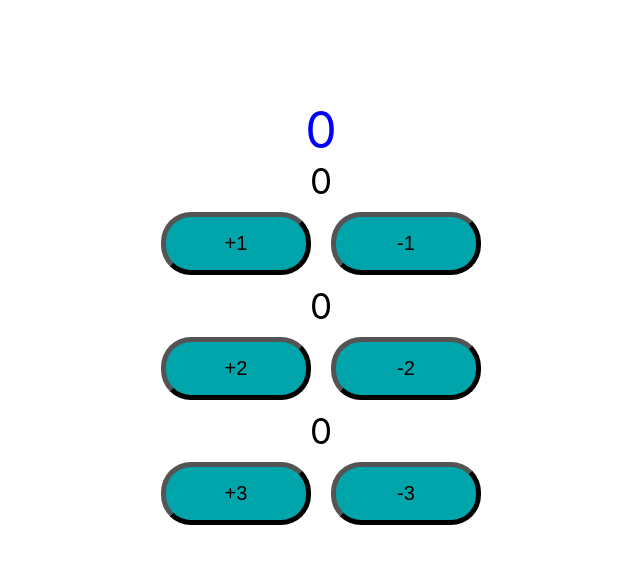
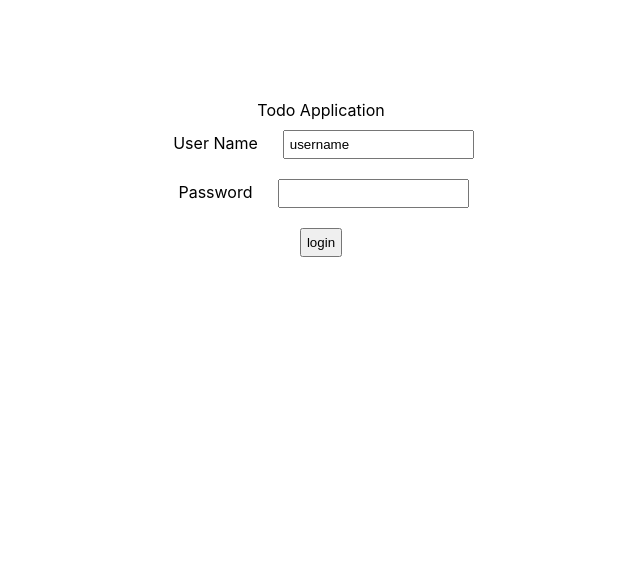
Before and after one commit to OmerFarukKanmaz/asd, a React (Create React App) app: page / in a window 1280 px wide. Shown: the top 564 px of the page, without its empty margins (319-959 px from the left). Built offline with nearby package versions, Linux system fonts and the light colour scheme.

Commit message:
todo app e gecildi

```diff
--- a/src/App.js
+++ b/src/App.js
@@ -1,10 +1,10 @@
 import './App.css';
-import Counter from './components/counter/Counter';
+import TodoApp from './components/todo/TodoApp'
 
 function App() {
   return (
     <div className="App">
-      <Counter />
+      <TodoApp />
     </div>
   );
 }
--- a/src/components/counter/Counter.css
+++ b/src/components/counter/Counter.css
@@ -1,11 +1,11 @@
 .counterButton {
     font-size: 20px;
     background-color: #00a5ab;
-    width: 150px;
+    width: 130px;
     margin: 10px;
     color: black;
     padding: 15px;
-    border-radius: 30px;
+    border-radius: 20px;
     border-color: black;
     border-width: 5px;
 }
@@ -20,3 +20,15 @@
     color: blue;
     padding: 40px;
 }
+
+.resetButton {
+    font-size: 20px;
+    background-color: #00ab25;
+    width: 150px;
+    margin: 10px;
+    color: black;
+    padding: 15px;
+    border-radius: 30px;
+    border-color: black;
+    border-width: 5px;
+}
--- a/src/components/counter/Counter.jsx
+++ b/src/components/counter/Counter.jsx
@@ -1,6 +1,6 @@
 import { useState } from 'react'
-import { PropTypes } from 'prop-types';
 import './Counter.css'
+import CounterButton from './Counterbutton'
 
 export default function Counter() {
 
@@ -12,7 +12,10 @@
 
     function decrement(by) {
         setCount(count - by)
+    }
 
+    function resetCounter() {
+        setCount(0)
     }
 
     return (
@@ -21,42 +24,9 @@
             <CounterButton by={1} increment={increment} decrement={decrement} />
             <CounterButton by={2} increment={increment} decrement={decrement} />
             <CounterButton by={3} increment={increment} decrement={decrement} />
+            <button className="resetButton"
+                onClick={resetCounter}
+            >Reset</button>
         </>
     )
 }
-
-function CounterButton({ by, increment, decrement }) {
-
-    const [count, setCount] = useState(0)
-
-    function incrementCounterFunction() {
-        setCount(count + by)
-        increment(by)
-    }
-    function decrementCounterFunction() {
-        setCount(count - by)
-        decrement(by)
-    }
-
-    return (
-        <div className="Counter">
-            <span className="count">{count}</span>
-            <div>
-                <button className="counterButton"
-                    onClick={incrementCounterFunction}
-                >+{by}</button>
-
-                <button className="counterButton"
-                    onClick={decrementCounterFunction}
-                >-{by}</button>
-            </div>
-        </div>
-    )
-}
-CounterButton.protoType = {
-    by: PropTypes.number
-}
-
-CounterButton.defaultProps = {
-    by: 5
-};
--- /dev/null
+++ b/src/components/counter/Counterbutton.jsx
@@ -0,0 +1,26 @@
+import { PropTypes } from 'prop-types';
+import { useState } from 'react'
+
+export default function CounterButton({ by, increment, decrement }) {
+
+    return (
+        <div className="Counter">
+            <div>
+                <button className="counterButton"
+                    onClick={() => increment(by)}
+                >+{by}</button>
+
+                <button className="counterButton"
+                    onClick={() => decrement(by)}
+                >-{by}</button>
+            </div>
+        </div>
+    )
+}
+CounterButton.protoType = {
+    by: PropTypes.number
+}
+
+CounterButton.defaultProps = {
+    by: 5
+};
--- /dev/null
+++ b/src/components/todo/TodoApp.css
@@ -0,0 +1,6 @@
+label,
+input,
+button {
+    margin: 10px;
+    padding: 5px;
+}
--- /dev/null
+++ b/src/components/todo/TodoApp.jsx
@@ -0,0 +1,37 @@
+import './TodoApp.css'
+
+export default function TodoApp() {
+    return (
+        <div className="TodoApp">
+            Todo Application
+            <LoginComponent />
+        </div>
+    )
+}
+
+function LoginComponent() {
+    return (
+        <div className="Login">
+            <div className="LoginForm">
+                <div>
+                    <label>User Name</label>
+                    <input type="text" name="username" value="username" />
+                </div>
+                <div>
+                    <label>Password</label>
+                    <input type="password" name="password" />
+                </div>
+                <div>
+                    <button type="button" name="login">login</button>
+                </div>
+            </div>
+
+        </div>
+    )
+}
+
+function WelcomeComponent() {
+    return (
+        <div className="Welcome">Welcome Component</div>
+    )
+}
```
Also changed, not shown: src/notes.txt (added).
